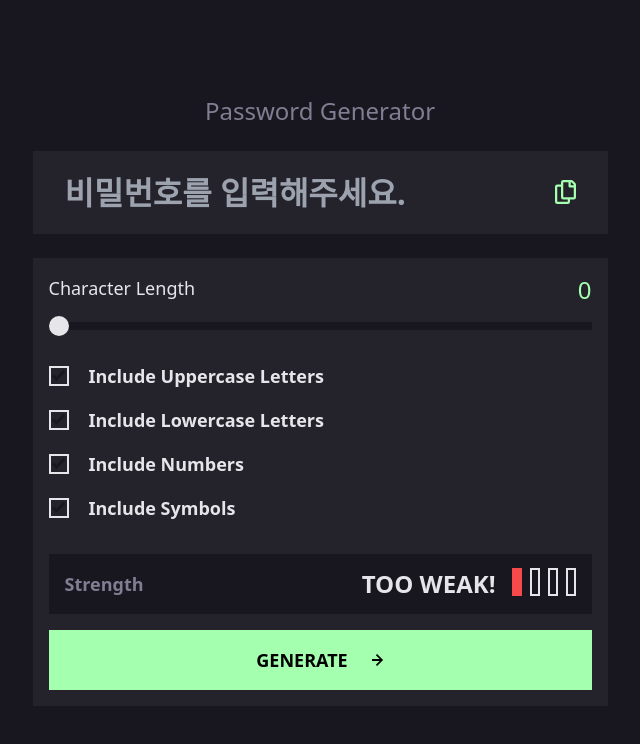
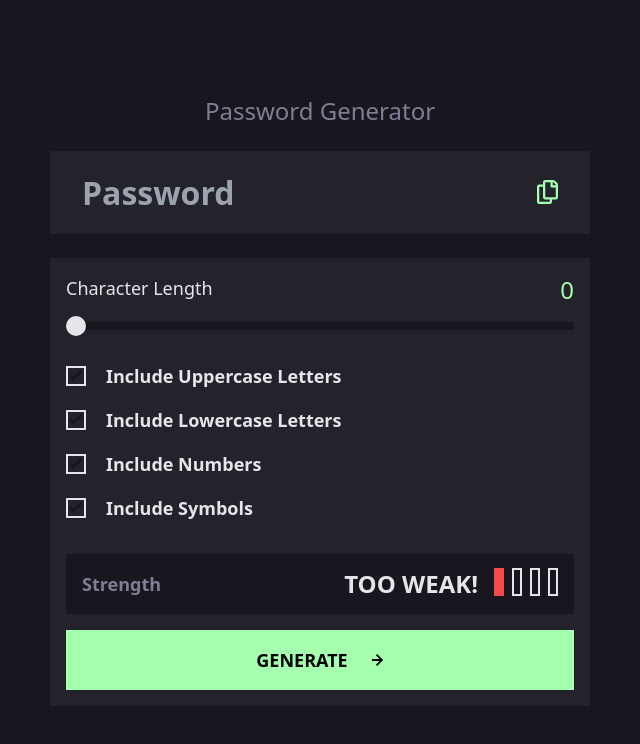
Before and after one commit to SH-Lee2/Password_generator_app, a React (Vite) app: page / in a window 1280 px wide. Shown: the top 744 px of the page, without its empty margins (320-960 px from the left). Built offline with nearby package versions, Linux system fonts and the light colour scheme.

Commit message:
add: copy copy icon 클릭시 비밀번호 복사 기능, copied 알림 텍스, mouse hover style 추가

```diff
--- a/src/App.tsx
+++ b/src/App.tsx
@@ -5,8 +5,11 @@ import Copy from './components/icon/Copy';
 import LengthBar from './components/LengthBar';
 import Strength from './components/Strength';
 
+import copy from 'copy-to-clipboard';
+
 function App() {
   const [password, setPassword] = useState('');
+  const [copied, setCopied] = useState(false);
   const [upperCase, setUpperCase] = useState(0);
   const [lowerCase, setLowerCase] = useState(0);
   const [numbers, setNumbers] = useState(0);
@@ -23,20 +26,37 @@ function App() {
     /[0-9]/.test(str) ? setNumbers(1) : setNumbers(0);
     /[^a-zA-z0-9]/.test(str) ? setSymbols(1) : setSymbols(0);
   };
+
+  const copyHandler = (e: React.MouseEvent<HTMLButtonElement>) => {
+    e.preventDefault();
+    if (password.length === 0) return;
+    copy(password);
+    setCopied(true);
+  };
+
   return (
     <main className="flex flex-col justify-center items-center w-full px-4 gap-y-4 h-screen md:gap-y-6">
       <h1 className="text-gray text-sm md:text-2xl">Password Generator</h1>
-      <form className="flex flex-col gap-y-4 md:gap-y-6">
-        <label className="flex items-center bg-black-gray p-4 md:px-8 md:py-5">
+      <form className="flex flex-col gap-y-4 w-full max-w-[343px] md:gap-y-6 md:max-w-[540px]">
+        <label className="flex items-center bg-black-gray p-4 box-border md:px-8 md:py-5">
           <input
             type="text"
             value={password}
             maxLength={20}
             onChange={changePassword}
-            placeholder="비밀번호를 입력해주세요."
-            className="flex-1 text-2xl placeholder:text-2xl text-white font-bold bg-black-gray outline-none md:text-[32px] md:placeholder:text-[32px]"
+            placeholder="Password"
+            className="w-full text-2xl placeholder:text-2xl text-white font-bold bg-black-gray outline-none md:text-[32px] md:placeholder:text-[32px]"
           />
-          <Copy />
+          <div className="flex items-center group">
+            {copied && (
+              <span className="text-green font-bold text-base mr-4 group-hover:text-white md:text:lg">
+                Copied
+              </span>
+            )}
+            <button onClick={copyHandler} className="group-hover:fill-white">
+              <Copy />
+            </button>
+          </div>
         </label>
         <div className="bg-black-gray p-4">
           <LengthBar length={password.length} />
@@ -52,7 +72,7 @@ function App() {
             numbers={numbers}
             symbols={symbols}
           />
-          <button className="bg-green mt-4 w-full flex items-center justify-center gap-x-4 font-bold p-[18px] text-base md:text-[18px] hover:bg-black-gray hover:text-green hover:outline hover:outline-2 hover:outline-green hover:fill-green md:gap-x-6">
+          <button className="bg-green mt-4 w-full flex items-center justify-center gap-x-4 font-bold p-[18px] text-base md:text-[18px] hover:bg-black-gray hover:text-green hover:outline hover:outline-2 hover:outline-green md:gap-x-6">
             GENERATE <ArrowRight />
           </button>
         </div>
--- a/src/components/icon/Copy.tsx
+++ b/src/components/icon/Copy.tsx
@@ -1,12 +1,16 @@
-import React from 'react'
+import React from 'react';
 
 const Copy = () => {
   return (
-    <svg width="21" height="24" xmlns="http://www.w3.org/2000/svg">
-      <path d="M20.341 3.091 17.909.659A2.25 2.25 0 0 0 16.319 0H8.25A2.25 2.25 0 0 0 6 2.25V4.5H2.25A2.25 2.25 0 0 0 0 6.75v15A2.25 2.25 0 0 0 2.25 24h10.5A2.25 2.25 0 0 0 15 21.75V19.5h3.75A2.25 2.25 0 0 0 21 17.25V4.682a2.25 2.25 0 0 0-.659-1.591ZM12.469 21.75H2.53a.281.281 0 0 1-.281-.281V7.03a.281.281 0 0 1 .281-.281H6v10.5a2.25 2.25 0 0 0 2.25 2.25h4.5v1.969a.282.282 0 0 1-.281.281Zm6-4.5H8.53a.281.281 0 0 1-.281-.281V2.53a.281.281 0 0 1 .281-.281H13.5v4.125c0 .621.504 1.125 1.125 1.125h4.125v9.469a.282.282 0 0 1-.281.281Zm.281-12h-3v-3h.451c.075 0 .147.03.2.082L18.667 4.6a.283.283 0 0 1 .082.199v.451Z"
-      fill="#A4FFAF"/>
+    <svg
+      width="21"
+      height="24"
+      xmlns="http://www.w3.org/2000/svg"
+      className="group-hover:fill-white fill-green"
+    >
+      <path d="M20.341 3.091 17.909.659A2.25 2.25 0 0 0 16.319 0H8.25A2.25 2.25 0 0 0 6 2.25V4.5H2.25A2.25 2.25 0 0 0 0 6.75v15A2.25 2.25 0 0 0 2.25 24h10.5A2.25 2.25 0 0 0 15 21.75V19.5h3.75A2.25 2.25 0 0 0 21 17.25V4.682a2.25 2.25 0 0 0-.659-1.591ZM12.469 21.75H2.53a.281.281 0 0 1-.281-.281V7.03a.281.281 0 0 1 .281-.281H6v10.5a2.25 2.25 0 0 0 2.25 2.25h4.5v1.969a.282.282 0 0 1-.281.281Zm6-4.5H8.53a.281.281 0 0 1-.281-.281V2.53a.281.281 0 0 1 .281-.281H13.5v4.125c0 .621.504 1.125 1.125 1.125h4.125v9.469a.282.282 0 0 1-.281.281Zm.281-12h-3v-3h.451c.075 0 .147.03.2.082L18.667 4.6a.283.283 0 0 1 .082.199v.451Z" />
     </svg>
-  )
-}
+  );
+};
 
-export default Copy
+export default Copy;
```
